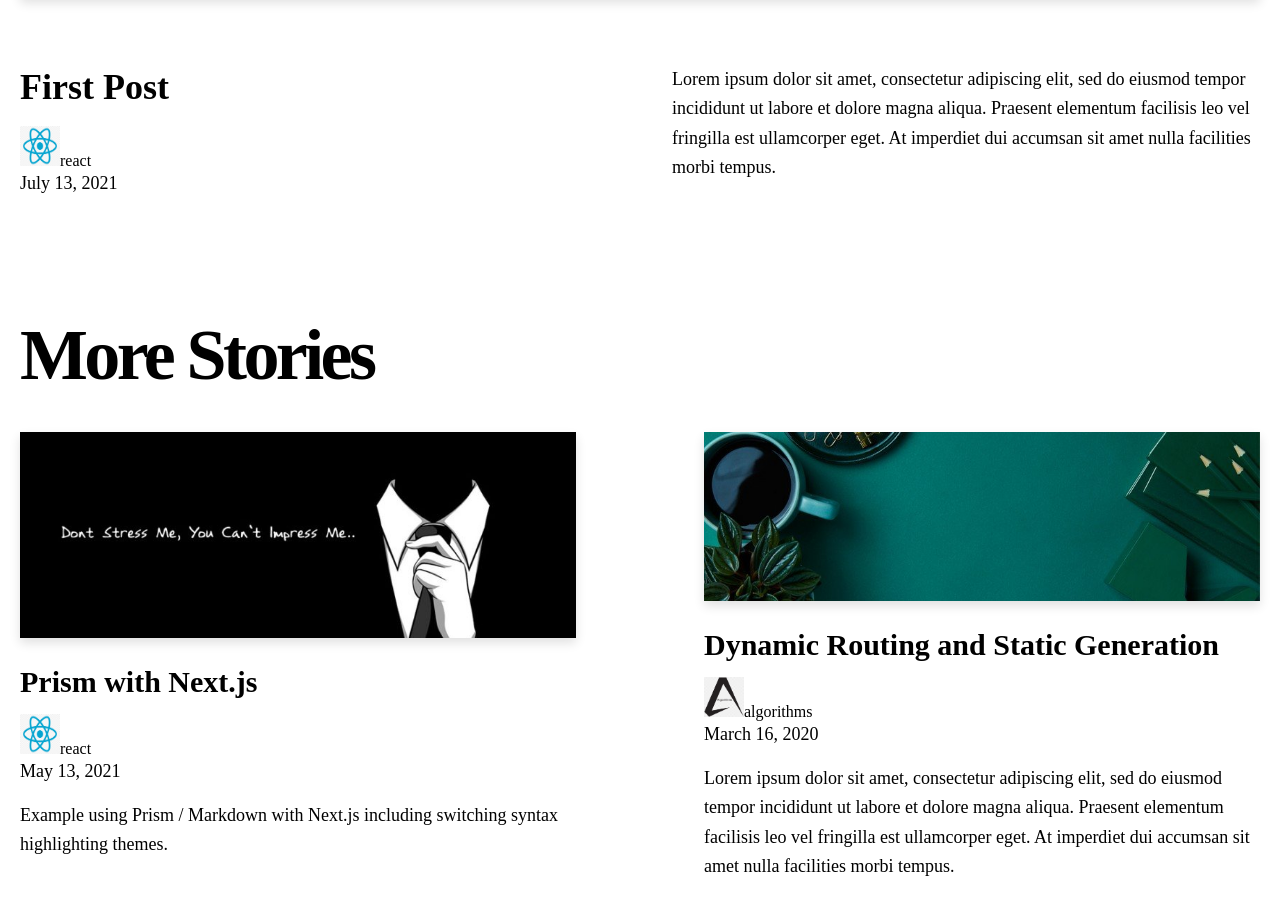
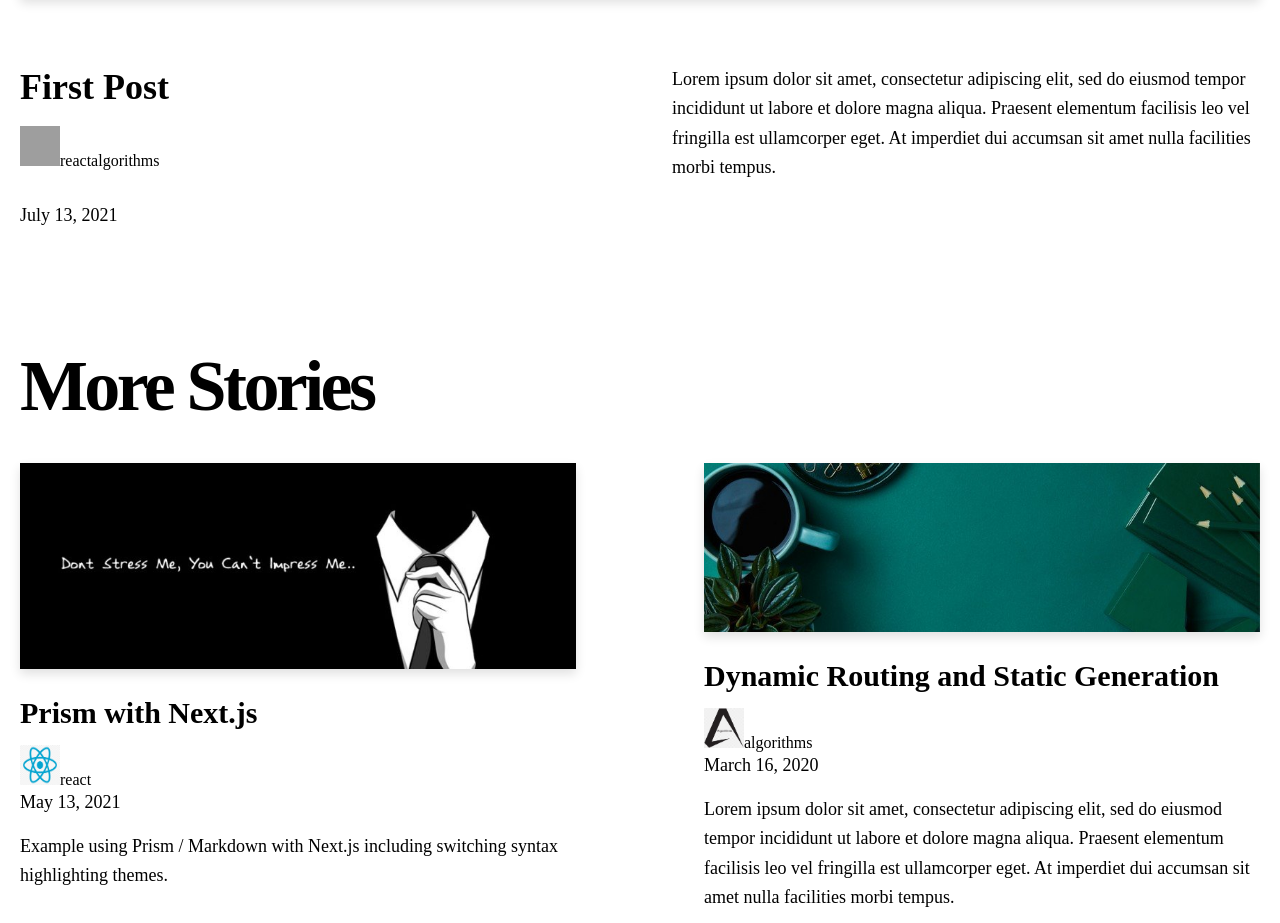
Before and after one commit to tantziu/blog-next-js, a Next.js app: page /posts in a window 1280 px wide. Shown: the part 943-1866 px from the top of the page. Built offline with nearby package versions, Linux system fonts and the light colour scheme; grey boxes are pictures that could not be loaded.

Commit message:
Add multiple tags to the same post

```diff
--- a/_posts/dynamic-routing.md
+++ b/_posts/dynamic-routing.md
@@ -5,7 +5,8 @@ coverImage: '/assets/blog/dynamic-routing/cover.jpg'
 date: '2020-03-16T05:35:07.322Z'
 ogImage:
   url: '/assets/blog/dynamic-routing/cover.jpg'
-tag: algorithms
+tag:
+  - algorithms
 ---
 
 Lorem ipsum dolor sit amet, consectetur adipiscing elit, sed do eiusmod tempor incididunt ut labore et dolore magna aliqua. Praesent elementum facilisis leo vel fringilla est ullamcorper eget. At imperdiet dui accumsan sit amet nulla facilities morbi tempus. Praesent elementum facilisis leo vel fringilla. Congue mauris rhoncus aenean vel. Egestas sed tempus urna et pharetra pharetra massa massa ultricies.
--- a/_posts/first-post.md
+++ b/_posts/first-post.md
@@ -5,7 +5,9 @@ coverImage: '/assets/blog/first-post/cover.jpg'
 date: '2021-07-13'
 ogImage:
   url: '/assets/blog/first-post/cover.jpg'
-tag: react
+tag:
+  - react
+  - algorithms
 ---
 
 Next.js has two forms of pre-rendering: **Static Generation** and **Server-side Rendering**. The difference is in **when** it generates the HTML for a page.
--- a/_posts/markdown-examples.md
+++ b/_posts/markdown-examples.md
@@ -6,7 +6,8 @@ date: '2020-03-16T05:35:07.322Z'
 tags: web development
 ogImage:
   url: '/assets/blog/hello-world/cover.jpg'
-tag: algorithms
+tag:
+  - algorithms
 ---
 
 
--- a/_posts/preview.md
+++ b/_posts/preview.md
@@ -5,7 +5,8 @@ coverImage: '/assets/blog/preview/cover.jpg'
 date: '2020-03-16T05:35:07.322Z'
 ogImage:
   url: '/assets/blog/preview/cover.jpg'
-tag: algorithms
+tag:
+  - algorithms
 ---
 
 # Next.js Pages
--- a/_posts/prism.md
+++ b/_posts/prism.md
@@ -5,7 +5,8 @@ date: '2021-05-13T05:35:07.322Z'
 coverImage: '/assets/blog/hello-world/cover.jpg'
 ogImage:
   url: '/assets/blog/prism/cover.jpg'
-tag: react
+tag:
+  - react
 ---
 
 
--- a/_posts/ssg-ssr.md
+++ b/_posts/ssg-ssr.md
@@ -3,7 +3,8 @@ title: 'When to Use Static Generation v.s. Server-side Rendering'
 excerpt: 'We recommend using **Static Generation** (with and without data) whenever possible because your page can be built once and served by CDN, which makes it much faster than having a server render the page on every request.'
 coverImage: '/assets/blog/ssg-ssr/cover.jpg'
 date: '2020-01-02'
-tag: algorithms
+tag:
+    - algorithms
 ---
 
 We recommend using **Static Generation** (with and without data) whenever possible because your page can be built once and served by CDN, which makes it much faster than having a server render the page on every request.
--- a/components/heroPost.tsx
+++ b/components/heroPost.tsx
@@ -3,7 +3,7 @@ import CoverImage from '../components/cover-image'
 import Link from 'next/link'
 import Date from '../components/date'
 import TagType from '../types/tag'
-import Image from 'next/image'
+import Tags from '../components/tags'
 
 type Props = {
     title: string
@@ -28,13 +28,14 @@ const HeroPost = ({title, coverImage, date, excerpt, slug, tag}:Props) => {
                         </Link>
                     </h3>
 
-                    <div className={styles.tag}>
+                    {/* <div className={styles.tag}>
                         <Image alt={tag.name} src={tag.tagPictureUrl} height="40" width="40"/>
 
                         <Link href={tag.permalink}>
                             <a>{tag.name}</a>
                         </Link>
-                    </div>
+                    </div> */}
+                    <Tags tag={tag} />
 
                     <div className={styles.date}>
                         <Date dateString={date}/>
--- /dev/null
+++ b/components/tags.tsx
@@ -0,0 +1,22 @@
+import Image from 'next/image'
+import Link from 'next/link'
+import TagType from '../types/tag'
+import styles from '../styles/tags.module.scss'
+
+type Props = {
+    tag: TagType
+}
+
+const Tags = ({tag}:Props) => {
+    return (
+        <div className={styles.Tags}>
+            <Image alt={tag.name} src={tag.tagPictureUrl} height="40" width="40"/>
+
+            <Link href={tag.permalink}>
+                <a>{tag.name}</a>
+            </Link>
+        </div>
+    )
+}
+
+export default Tags
--- a/lib/api.ts
+++ b/lib/api.ts
@@ -79,17 +79,26 @@ export function getAllPosts(fields: string[] = []) {
 //   }
 // }
 
-function getUniqueTags():string[] {
+function getUniqueTags() {
   const tagsData = getAllPosts(['tag'])
-  const allTags = tagsData.map(tag => {return tag['tag']})
-  return [...new Set(allTags)]
+
+  let tagSet = new Set()
+  for (let tag of tagsData) {
+    for (let tagName of tag['tag']) {
+      tagSet.add(tagName)
+    }
+  }
+
+  console.log(tagSet)
+  return Array.from(tagSet)
 }
+
 export function getTagBySlug(slug) {
   const uniqueTags = getUniqueTags()
     return {
       name: slug,
       tagPictureUrl: `/assets/blog/tags/${slug}.png`,
-      permalink: `/tags/${slug}`,
+      permalink: `/category/${slug}`,
       slug
     }
 }
@@ -100,7 +109,7 @@ export function getAllTags() {
     return {
       name: slug,
       tagPictureUrl: `/assets/blog/tags/${slug}.png`,
-      permalink: `/tags/${slug}`,
+      permalink: `/category/${slug}`,
       slug
     }
   })
--- a/pages/tags/[slug].tsx
+++ b/pages/category/[slug].tsx
@@ -20,6 +20,7 @@ const Tag = ({tag}:Props) => {
                     <Image alt={tag.name} src={tag.tagPictureUrl} height="80" width="80" />
 
                     <h2>Posts</h2>
+                    {console.log("posts:", tag.posts)}
                     <ul>
                         {tag.posts.map(post => (
                             <li key={post.slug}>
@@ -46,13 +47,14 @@ const Tag = ({tag}:Props) => {
 export const getStaticProps: GetStaticProps = async ({ params }) => {
     const allPosts = getAllPosts([
         'title', 'date', 'slug', 'tag'
-      ]);
+    ]);
+    {console.log("allPosts:", allPosts)}
     const tag = getTagBySlug(params.slug)
     return {
       props: {
         tag: {
             ...tag,
-            posts: allPosts.filter(post => post.tag === tag.slug),
+            posts: allPosts.filter(post => post.tag.includes(tag.slug)),
         }
       },
     }
--- a/pages/posts/[slug].tsx
+++ b/pages/posts/[slug].tsx
@@ -31,6 +31,7 @@ const Post = ({post, morePosts, meta}:Props) => {
     return (
         <Layout>
             <Container>
+                {console.log(post)}
                 {router.isFallback ? (
                     <PostTitle>Loading...</PostTitle>
                 ) : (
--- /dev/null
+++ b/styles/tags.module.scss
@@ -0,0 +1,3 @@
+.Tags {
+    margin-bottom: 2rem;
+}
```
